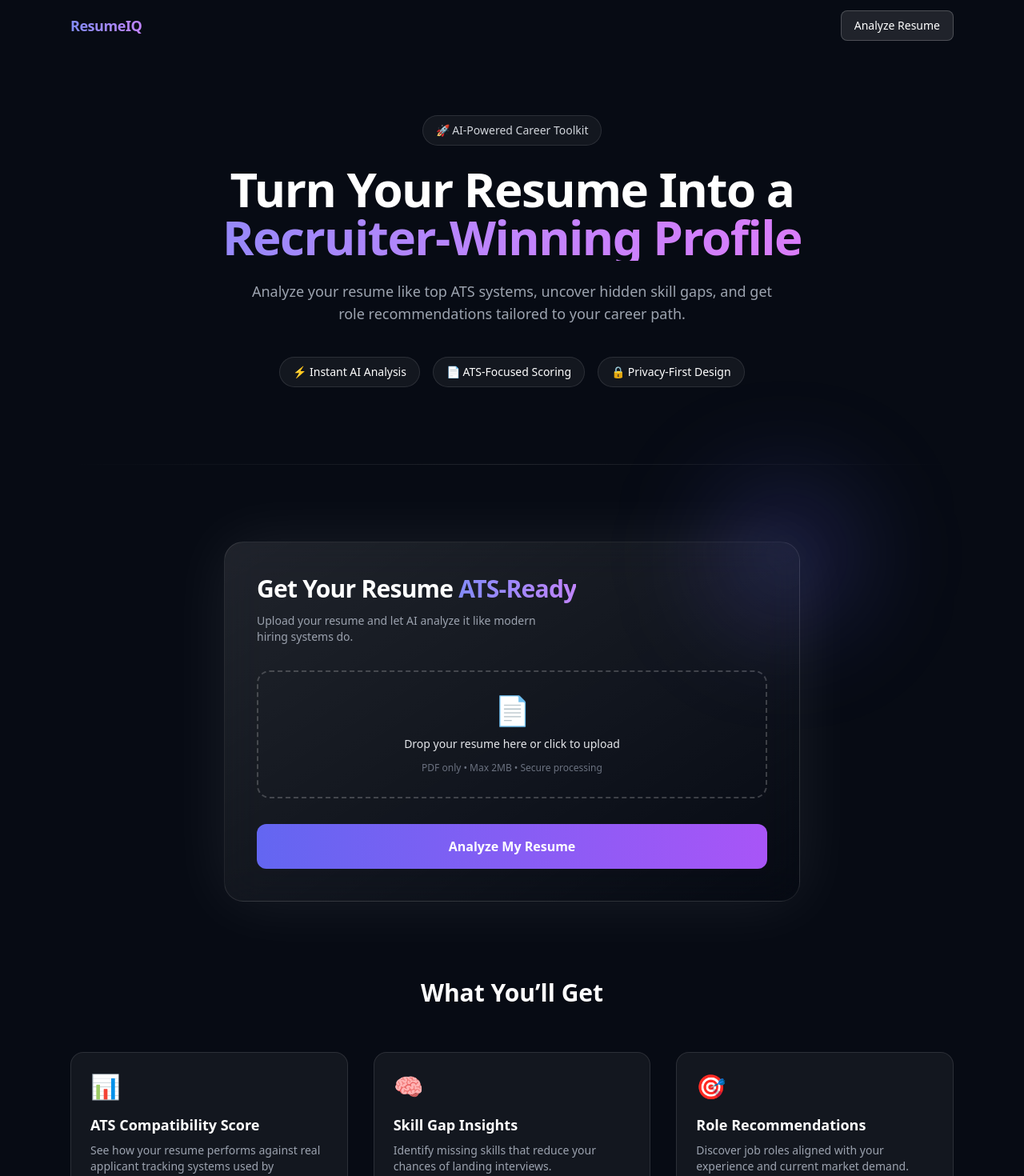
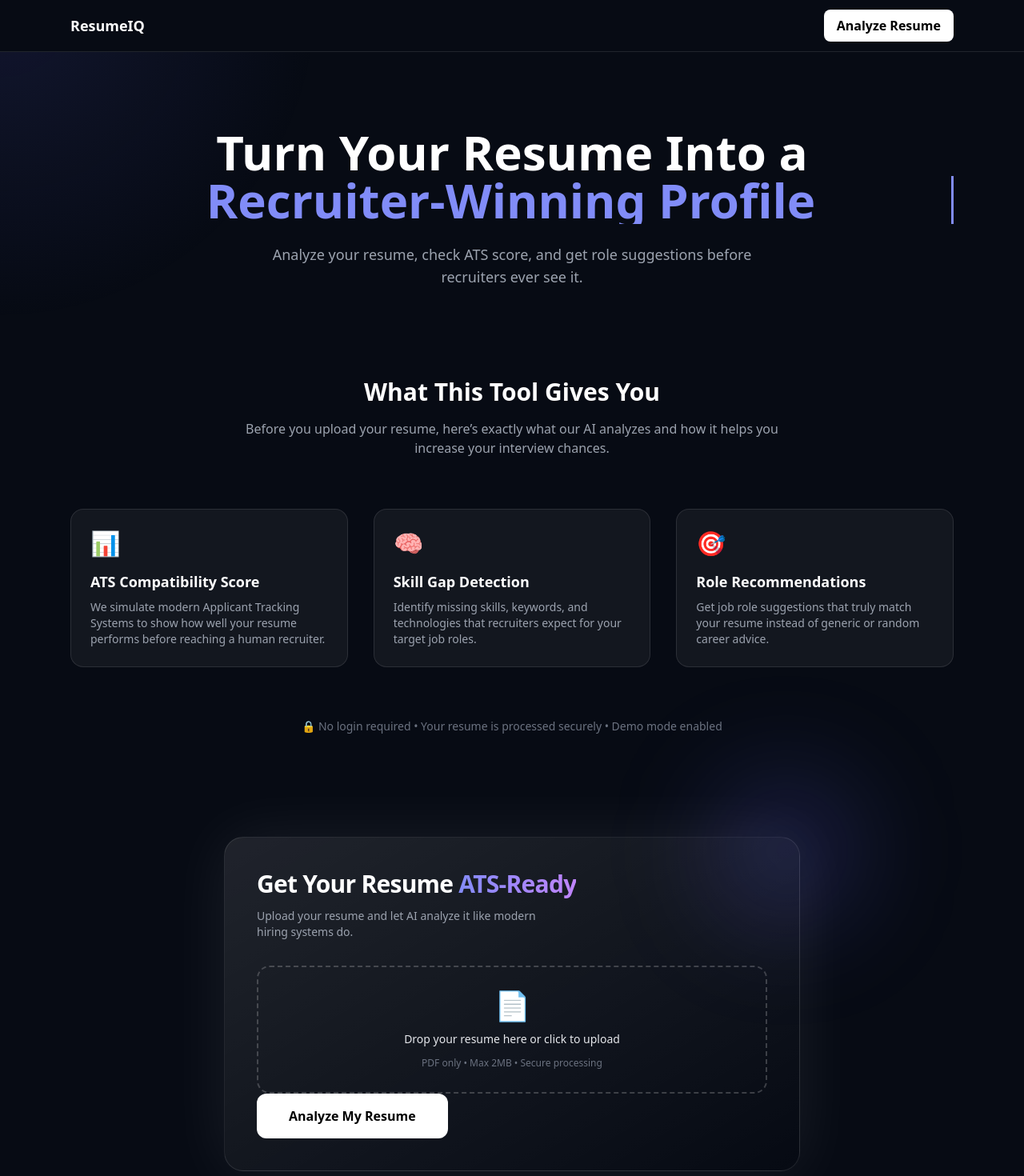
Before and after one commit to apraskushwah/ResumeIQ, a Next.js app: page / in a window 1280 px wide. Shown: the top 1470 px of the page at 80% size. Built offline with nearby package versions, Linux system fonts and the light colour scheme.

Commit message:
Enhance landing page with trust section, animations, and UI polish

```diff
--- a/package.json
+++ b/package.json
@@ -9,6 +9,7 @@
     "lint": "eslint"
   },
   "dependencies": {
+    "framer-motion": "^12.29.2",
     "next": "16.1.6",
     "openai": "^6.17.0",
     "react": "19.2.3",
--- a/src/app/globals.css
+++ b/src/app/globals.css
@@ -51,3 +51,63 @@ body {
 .animate-slide-in-left {
   animation: slideInLeft 0.7s ease-out forwards;
 }
+@keyframes float {
+  0% { transform: translateY(0px); }
+  50% { transform: translateY(-10px); }
+  100% { transform: translateY(0px); }
+}
+
+.animate-float {
+  animation: float 7s ease-in-out infinite;
+}
+@keyframes pulseScale {
+  0% { transform: scale(1); }
+  50% { transform: scale(1.05); }
+  100% { transform: scale(1); }
+}
+@keyframes fadeUp {
+  from {
+    opacity: 0;
+    transform: translateY(24px);
+  }
+  to {
+    opacity: 1;
+    transform: translateY(0);
+  }
+}
+
+.animate-fade-up {
+  animation: fadeUp 0.9s ease-out forwards;
+}
+@keyframes typing {
+  from { width: 0 }
+  to { width: 100% }
+}
+
+@keyframes blink {
+  50% { border-color: transparent }
+}
+
+.typing {
+  overflow: hidden;
+  white-space: nowrap;
+  border-right: 3px solid #818cf8;
+  width: 0;
+  animation:
+    typing 2.5s steps(30, end) forwards,
+    blink 0.8s step-end infinite;
+}
+@keyframes fadeInUp {
+  from {
+    opacity: 0;
+    transform: translateY(30px);
+  }
+  to {
+    opacity: 1;
+    transform: translateY(0);
+  }
+}
+
+.animate-reveal {
+  animation: fadeInUp 0.9s ease-out forwards;
+}
--- a/src/app/page.tsx
+++ b/src/app/page.tsx
@@ -1,123 +1,123 @@
-import Header from "@/components/Header";
 import ResumeUpload from "@/components/ResumeUpload";
+import CursorGlow from "@/components/CursorGlow";
 
 export default function Home() {
   return (
-    <main className="relative min-h-screen overflow-hidden bg-[#070B14] text-white">
-       <Header />
+    <main className="min-h-screen bg-[#070B14] text-white">
+      <CursorGlow />
 
-      {/* ================= AURORA BACKGROUND ================= */}
-      <div className="pointer-events-none absolute inset-0 -z-10">
-        <div className="absolute -top-48 left-1/2 h-[560px] w-[560px] -translate-x-1/2 rounded-full bg-indigo-500/25 blur-[160px]" />
-        <div className="absolute top-[30%] left-[-140px] h-[440px] w-[440px] rounded-full bg-purple-500/20 blur-[160px]" />
-        <div className="absolute bottom-[-260px] right-[15%] h-[560px] w-[560px] rounded-full bg-fuchsia-500/20 blur-[180px]" />
-      </div>
+      {/* HEADER */}
+      <header className="fixed top-0 left-0 w-full z-10 bg-[#070B14] border-b border-white/10">
+        <div className="max-w-6xl mx-auto px-6 h-16 flex items-center justify-between">
+          <h1 className="font-bold text-lg">ResumeIQ</h1>
+          <a
+            href="#analyze"
+            className="px-4 py-2 rounded-lg bg-white text-black font-semibold"
+          >
+            Analyze Resume
+          </a>
+        </div>
+      </header>
 
-      {/* ================= HERO SECTION ================= */}
-      <section className="relative z-10">
-        <div className="max-w-6xl mx-auto px-6 text-center">
+      {/* HERO */}
+      <section className="max-w-6xl mx-auto px-6 pt-40 pb-28 text-center">
+        <h2 className="text-5xl md:text-6xl font-extrabold leading-tight animate-fade-up">
+          Turn Your Resume Into a
+          <span className="block text-indigo-400 typing">
+            Recruiter-Winning Profile
+          </span>
+        </h2>
 
-          {/* Premium breathing space */}
-          <div className="h-[18vh]" />
+        <p className="mt-6 text-lg text-gray-400 max-w-2xl mx-auto animate-fade-up">
+          Analyze your resume, check ATS score, and get role suggestions
+          before recruiters ever see it.
+        </p>
+      </section>
 
-          {/* Eyebrow */}
-          <span className="inline-flex items-center gap-2 mb-6 px-4 py-2 rounded-full bg-white/5 border border-white/10 text-sm text-gray-300">
-            🚀 AI-Powered Career Toolkit
-          </span>
+      {/* TRUST / VALUE SECTION */}
+      <section className="relative z-10 max-w-6xl mx-auto px-6 pb-32">
+        <h3 className="text-center text-3xl font-bold mb-4">
+          What This Tool Gives You
+        </h3>
 
-          {/* Headline */}
-          <h1 className="text-5xl md:text-6xl font-extrabold leading-tight tracking-tight">
-            Turn Your Resume Into a
-            <span className="block bg-gradient-to-r from-indigo-400 via-purple-400 to-fuchsia-400 bg-clip-text text-transparent">
-              Recruiter-Winning Profile
-            </span>
-          </h1>
+        <p className="text-center text-gray-400 max-w-2xl mx-auto mb-16">
+          Before you upload your resume, here’s exactly what our AI analyzes
+          and how it helps you increase your interview chances.
+        </p>
 
-          {/* Subheadline */}
-          <p className="mt-6 text-lg text-gray-400 max-w-2xl mx-auto">
-            Analyze your resume like top ATS systems, uncover hidden skill gaps,
-            and get role recommendations tailored to your career path.
-          </p>
-
-          {/* Trust badges */}
-          <div className="mt-10 flex justify-center gap-4 flex-wrap text-sm">
-            {[
-              "⚡ Instant AI Analysis",
-              "📄 ATS-Focused Scoring",
-              "🔒 Privacy-First Design",
-            ].map((item, i) => (
-              <span
-                key={i}
-                className="px-4 py-2 rounded-full bg-white/5 border border-white/10"
-              >
-                {item}
-              </span>
-            ))}
+        <div className="grid md:grid-cols-3 gap-8">
+          {/* CARD 1 */}
+          <div
+            className="
+              bg-white/5 border border-white/10 rounded-2xl p-6
+              transition-all duration-300
+              hover:-translate-y-2 hover:bg-white/10
+            "
+          >
+            <div className="text-3xl mb-4">📊</div>
+            <h4 className="text-lg font-semibold mb-2">
+              ATS Compatibility Score
+            </h4>
+            <p className="text-sm text-gray-400">
+              We simulate modern Applicant Tracking Systems to show how well
+              your resume performs before reaching a human recruiter.
+            </p>
           </div>
 
-          {/* Divider */}
-          <div className="mt-24 h-px w-full bg-gradient-to-r from-transparent via-white/10 to-transparent" />
+          {/* CARD 2 */}
+          <div
+            className="
+              bg-white/5 border border-white/10 rounded-2xl p-6
+              transition-all duration-300
+              hover:-translate-y-2 hover:bg-white/10
+            "
+          >
+            <div className="text-3xl mb-4">🧠</div>
+            <h4 className="text-lg font-semibold mb-2">
+              Skill Gap Detection
+            </h4>
+            <p className="text-sm text-gray-400">
+              Identify missing skills, keywords, and technologies that
+              recruiters expect for your target job roles.
+            </p>
+          </div>
+
+          {/* CARD 3 */}
+          <div
+            className="
+              bg-white/5 border border-white/10 rounded-2xl p-6
+              transition-all duration-300
+              hover:-translate-y-2 hover:bg-white/10
+            "
+          >
+            <div className="text-3xl mb-4">🎯</div>
+            <h4 className="text-lg font-semibold mb-2">
+              Role Recommendations
+            </h4>
+            <p className="text-sm text-gray-400">
+              Get job role suggestions that truly match your resume instead
+              of generic or random career advice.
+            </p>
+          </div>
         </div>
+
+        {/* TRUST BADGE */}
+        <p className="mt-16 text-center text-sm text-gray-500">
+          🔒 No login required • Your resume is processed securely • Demo mode enabled
+        </p>
       </section>
 
-      {/* ================= CORE PRODUCT ================= */}
+      {/* ANALYZE */}
       <section
         id="analyze"
-        className="relative z-10 max-w-3xl mx-auto px-6 py-24"
+        className="max-w-3xl mx-auto px-6 pb-32 animate-reveal"
       >
         <ResumeUpload />
       </section>
 
-      {/* ================= VALUE PROPOSITION ================= */}
-      <section className="relative z-10 max-w-6xl mx-auto px-6 pb-28">
-        <h2 className="text-3xl font-bold text-center mb-14">
-          What You’ll Get
-        </h2>
-
-        <div className="grid md:grid-cols-3 gap-8">
-          {[
-            {
-              icon: "📊",
-              title: "ATS Compatibility Score",
-              desc: "See how your resume performs against real applicant tracking systems used by recruiters.",
-            },
-            {
-              icon: "🧠",
-              title: "Skill Gap Insights",
-              desc: "Identify missing skills that reduce your chances of landing interviews.",
-            },
-            {
-              icon: "🎯",
-              title: "Role Recommendations",
-              desc: "Discover job roles aligned with your experience and current market demand.",
-            },
-          ].map((item, i) => (
-            <div
-              key={i}
-              className="
-                group bg-white/5 border border-white/10
-                rounded-2xl p-6
-                transition-all duration-300
-                hover:-translate-y-1
-                hover:bg-white/10
-                hover:shadow-[0_0_40px_rgba(255,255,255,0.05)]
-              "
-            >
-              <div className="text-3xl mb-4">{item.icon}</div>
-              <h3 className="text-lg font-semibold">
-                {item.title}
-              </h3>
-              <p className="mt-2 text-sm text-gray-400">
-                {item.desc}
-              </p>
-            </div>
-          ))}
-        </div>
-      </section>
-
-      {/* ================= FOOTER ================= */}
-      <footer className="relative z-10 border-t border-white/10 py-10 text-center text-sm text-gray-500">
-        Built with ❤️ using Next.js, TypeScript & AI • Demo Mode Enabled
+      {/* FOOTER */}
+      <footer className="border-t border-white/10 py-10 text-center text-sm text-gray-500">
+        Built with ❤️ Next.js & AI • Demo Mode
       </footer>
     </main>
   );
--- /dev/null
+++ b/src/components/CursorGlow.tsx
@@ -0,0 +1,30 @@
+"use client";
+import { useEffect, useState } from "react";
+
+export default function CursorGlow() {
+  const [pos, setPos] = useState({ x: 0, y: 0 });
+
+  useEffect(() => {
+    let raf = 0;
+
+    const move = (e: MouseEvent) => {
+      if (raf) return;
+      raf = requestAnimationFrame(() => {
+        setPos({ x: e.clientX, y: e.clientY });
+        raf = 0;
+      });
+    };
+
+    window.addEventListener("mousemove", move);
+    return () => window.removeEventListener("mousemove", move);
+  }, []);
+
+  return (
+    <div
+      className="pointer-events-none fixed inset-0 z-0"
+      style={{
+        background: `radial-gradient(500px at ${pos.x}px ${pos.y}px, rgba(99,102,241,0.12), transparent 80%)`,
+      }}
+    />
+  );
+}
--- a/src/components/ResumeUpload.tsx
+++ b/src/components/ResumeUpload.tsx
@@ -151,15 +151,14 @@ export default function ResumeUpload() {
         onClick={handleSubmit}
         disabled={loading}
         className="
-          mt-8 w-full py-4 rounded-xl font-semibold
-          bg-gradient-to-r from-indigo-500 to-purple-500
-          text-white
-          transition-all duration-300
-          hover:scale-[1.03]
-          hover:shadow-[0_0_40px_rgba(99,102,241,0.6)]
-          active:scale-95
-          disabled:opacity-60
-        "
+  inline-block px-10 py-4 rounded-xl
+  bg-white text-black font-semibold
+  transition-all duration-300
+  hover:scale-105
+  hover:shadow-[0_0_30px_rgba(255,255,255,0.4)]
+  active:scale-95
+"
+
       >
         {loading ? "Analyzing with AI…" : "Analyze My Resume"}
       </button>
```
Also changed, not shown: 1 other file (tests, documents, lock files or other folders). Lines whose indentation alone changed are shown as unchanged.
